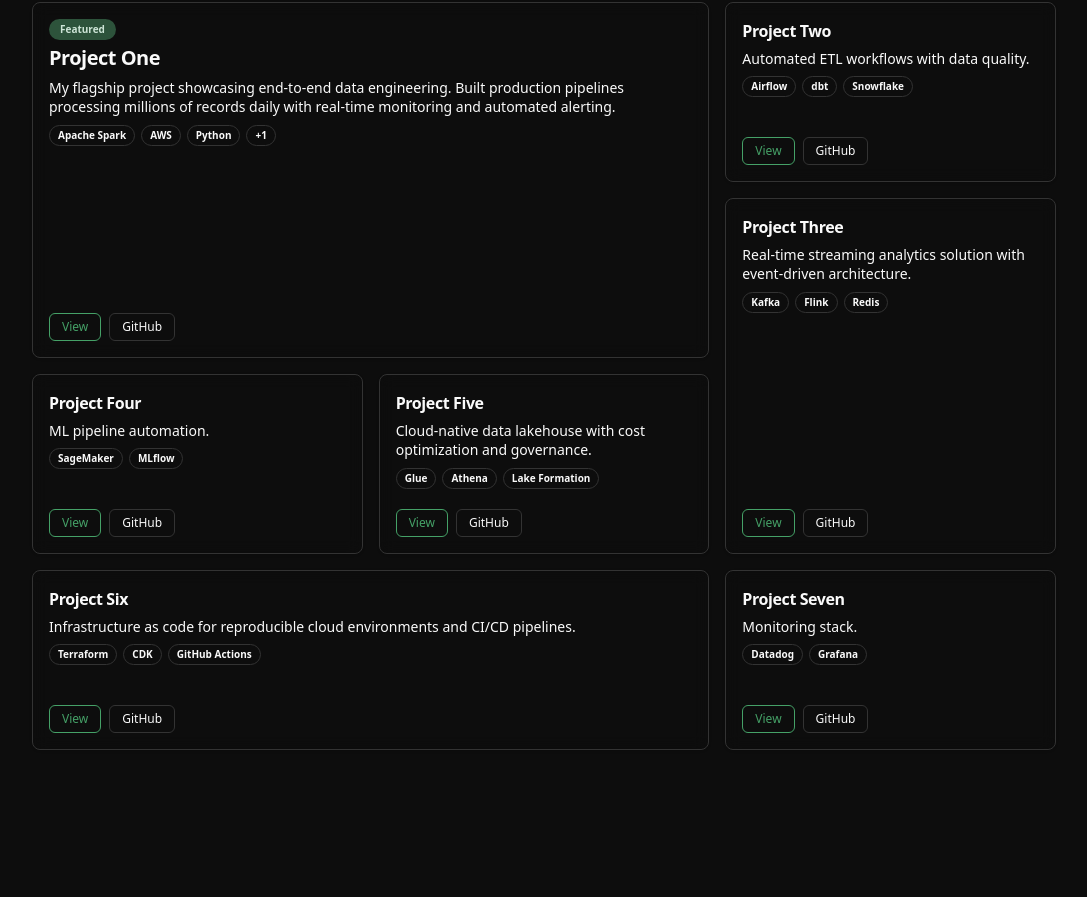
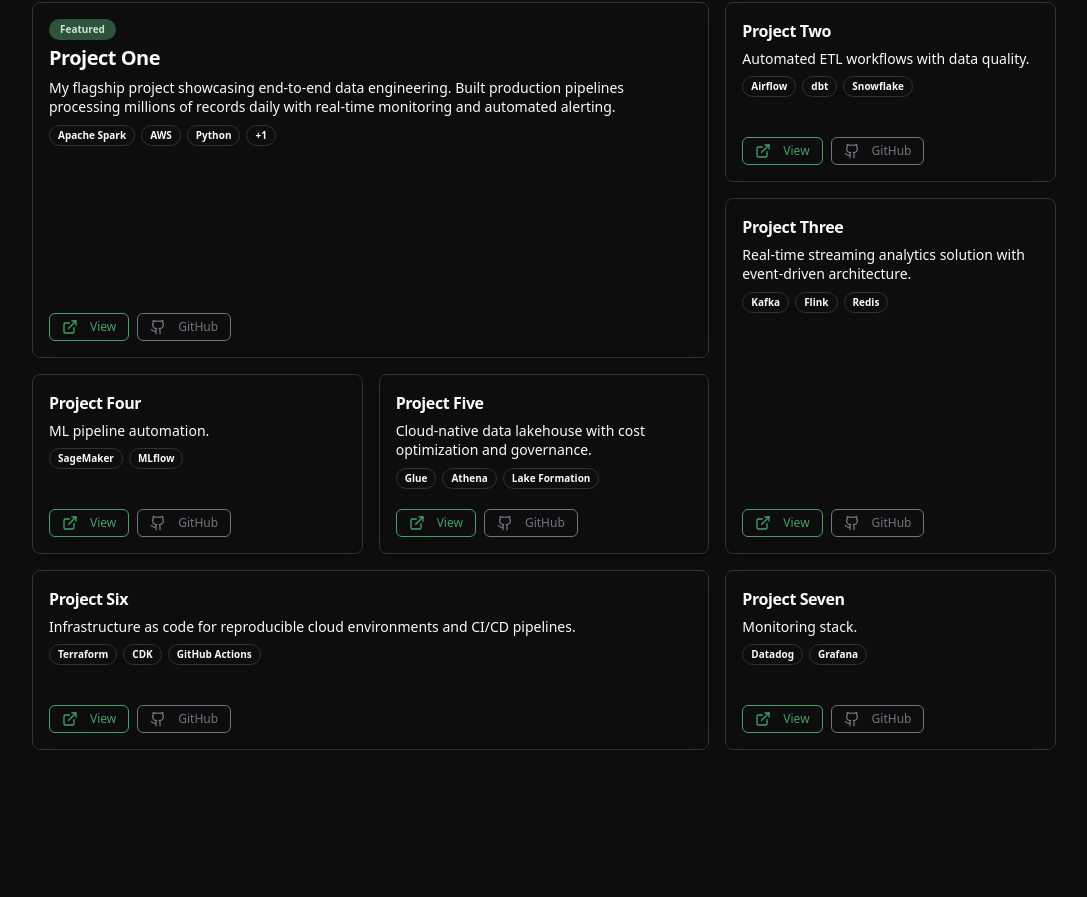
Before and after one commit to iancatez/ian-cates-portfolio, a Next.js app: page / in a window 1280 px wide. Shown: the part 2112-3009 px from the top of the page, without its empty margins (96-1183 px from the left). Built offline with nearby package versions, Linux system fonts and the light colour scheme.

Commit message:
feat(projects): Add icons and brand colors to project card buttons
- Add ExternalLink icon to View button
- Add Github icon to GitHub button
- Apply GitHub dark gray neonColor (#6e7681) to GitHub buttons

```diff
--- a/components/bento-project-card.tsx
+++ b/components/bento-project-card.tsx
@@ -11,6 +11,7 @@
 } from "@/components/ui/card";
 import { Button } from "@/components/ui/button";
 import { Badge } from "@/components/ui/badge";
+import { Github, ExternalLink } from "lucide-react";
 import { cn } from "@/lib/utils";
 import type { Project } from "@/lib/data";
 
@@ -43,7 +44,6 @@
       {/* Gradient overlay on hover */}
       <div className="absolute inset-0 bg-gradient-to-br from-primary/5 via-transparent to-transparent opacity-0 group-hover:opacity-100 transition-opacity duration-300 pointer-events-none" />
 
-      {/* ShadCN CardHeader - p-6 default, reduced bottom padding */}
       <CardHeader className="relative z-10 p-4 pb-2">
         {isLarge && (
           <Badge variant="secondary" className="w-fit text-[10px] mb-1">
@@ -63,7 +63,6 @@
         </CardDescription>
       </CardHeader>
 
-      {/* ShadCN CardContent - consistent padding */}
       {technologies.length > 0 && (
         <CardContent className="relative z-10 p-4 pt-0 pb-2">
           <div className="flex flex-wrap gap-1.5">
@@ -85,19 +84,20 @@
         </CardContent>
       )}
 
-      {/* ShadCN CardFooter - consistent padding, pushed to bottom */}
       {hasFooter && (
         <CardFooter className="relative z-10 p-4 pt-2 mt-auto gap-2">
           {liveUrl && (
-            <Button asChild variant="default" size="sm" className="h-7 text-xs px-3">
+            <Button asChild size="sm" className="h-7 text-xs px-3">
               <Link href={liveUrl} target="_blank" rel="noopener noreferrer">
+                <ExternalLink className="h-3 w-3 mr-1" />
                 View
               </Link>
             </Button>
           )}
           {githubUrl && (
-            <Button asChild variant="outline" size="sm" className="h-7 text-xs px-3">
+            <Button asChild size="sm" neonColor="#6e7681" className="h-7 text-xs px-3">
               <Link href={githubUrl} target="_blank" rel="noopener noreferrer">
+                <Github className="h-3 w-3 mr-1" />
                 GitHub
               </Link>
             </Button>
```
